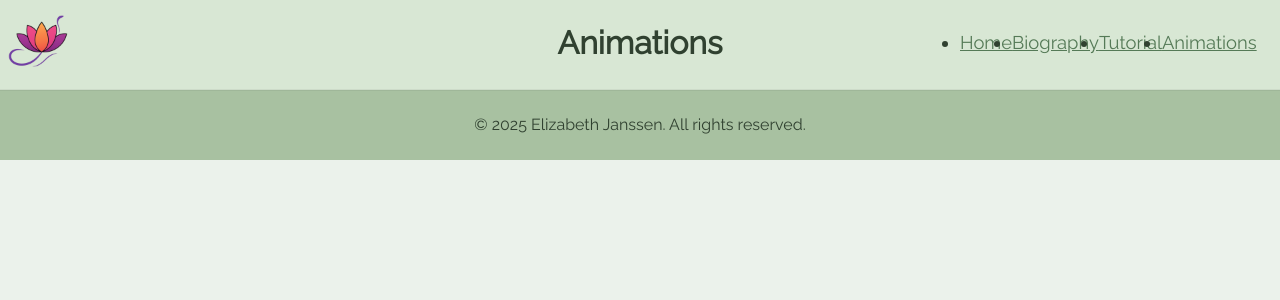
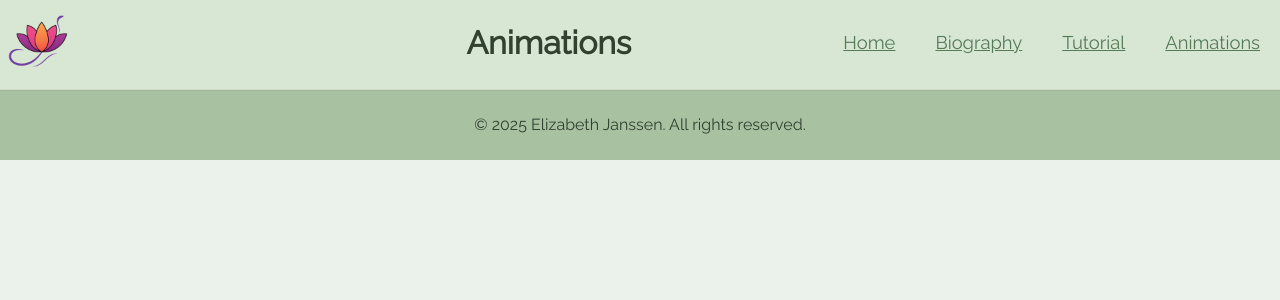
Before and after one commit to emjanssen/comm2019-finalproject-summer2025, a PHP site: page /animations.html in a window 1280 px wide. Shown: the top 300 px of the page. Run offline with PHP 8.4, Linux system fonts and the light colour scheme.

Commit message:
moved css for li to main.css

```diff
--- a/css/main.css
+++ b/css/main.css
@@ -51,6 +51,13 @@ img {
 
 h1 {
     margin: 0;
+}
+
+li {
+    list-style: none;
+    padding: .5rem;
+    font-size: 1.2rem;
+    margin: .75rem;
 }
 
 .global-page-grid {
```
